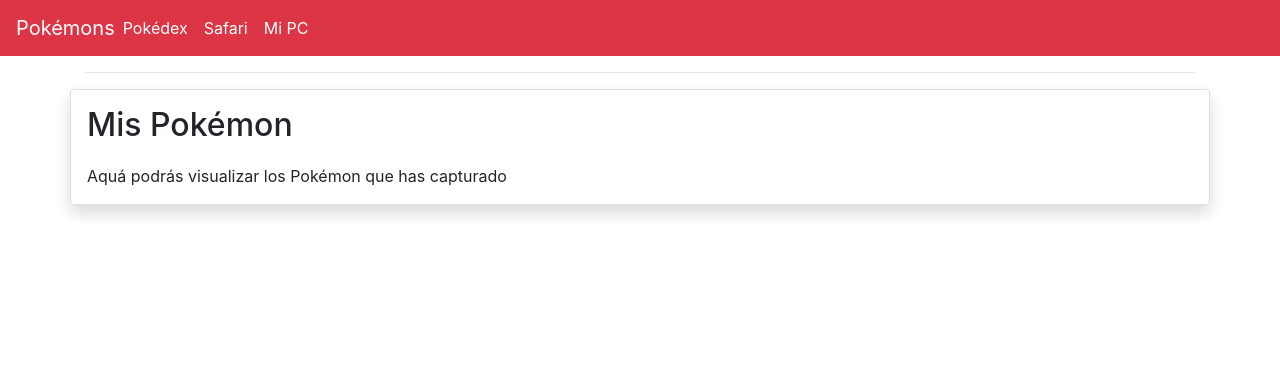
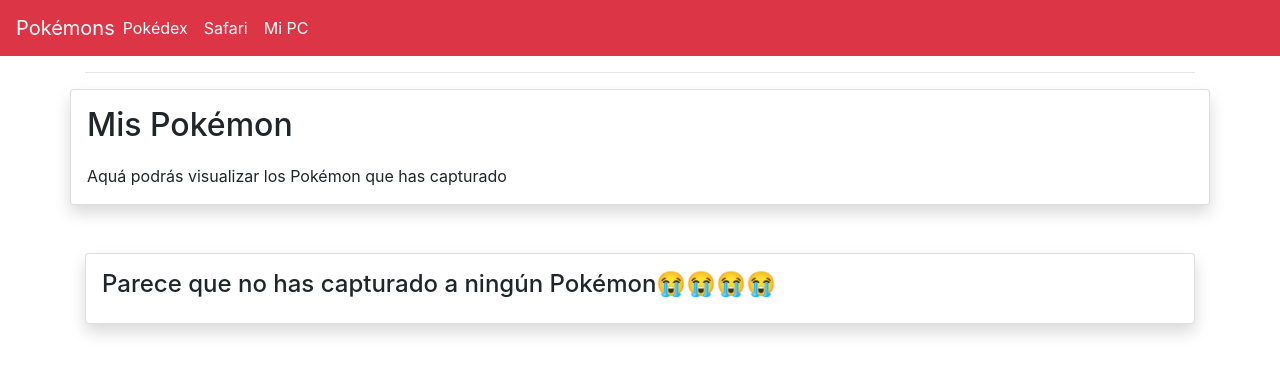
Before and after one commit to javierfuentesm/Pokemon, a React (Create React App) app: page /pc in a window 1280 px wide. Shown: the top 374 px of the page. Built offline with nearby package versions, Linux system fonts and the light colour scheme.

Commit message:
Se agrega pantalla en caso de no haber capturado ningun pokemon

```diff
--- a/src/containers/MiPc.jsx
+++ b/src/containers/MiPc.jsx
@@ -1,8 +1,11 @@
+/* eslint-disable jsx-a11y/accessible-emoji */
 import React, { useState, useEffect } from 'react';
 import { useDispatch, useSelector } from 'react-redux';
+import { Link } from 'react-router-dom';
+
 
 import {
-  Container, Row, Col, ListGroup, ListGroupItem, Card, CardTitle, CardText,
+  Container, Row, Col, ListGroup, ListGroupItem, Card, CardTitle, CardText, Badge,
 } from 'reactstrap';
 
 const MiPc = () => {
@@ -24,21 +27,57 @@
       </Row>
       <Row>
         <Col sm={12}>
+
+
+          {myPokemons.length > 0 ? (
+            <>
+
+
+              <Card
+                className="shadow p-3 mb-5 bg-white rounded"
+                body
+              >
+                <CardText>
+                  <h4>Realiza una búsqueda dentro de los Pokémon que has capturado</h4>
+                  <input className="form-control" type="text" placeholder="Search" aria-label="Búsqueda" />
+                </CardText>
+              </Card>
+
+
               <ListGroup>
                 {myPokemons.map((pokemon) => (
                   <ListGroupItem className="list-group-item d-flex justify-content-between align-items-center">
                     <img
                       src={pokemon.sprites.front_default}
-                  alt="quixote"
+                      alt={pokemon.name}
                       style={{ maxWidth: '10vh' }}
                     />
+
                     <h3>
                       {pokemon.name.replace(/^./, pokemon.name[0].toUpperCase())}
                     </h3>
+                    <Link
+                      className="btn btn-primary"
+                      to={`pokemon/${pokemon.id}`}
+                    >
+                Más detalles
+                    </Link>
+
 
                   </ListGroupItem>
                 ))}
               </ListGroup>
+            </>
+          ) : (
+            <Card
+              className="shadow p-3 mb-5 bg-white rounded"
+              body
+            >
+              <CardText>
+                <h4>Parece que no has capturado a ningún Pokémon😭😭😭😭</h4>
+              </CardText>
+            </Card>
+          )}
         </Col>
       </Row>
     </Container>
```
Lines whose indentation alone changed are shown as unchanged.
